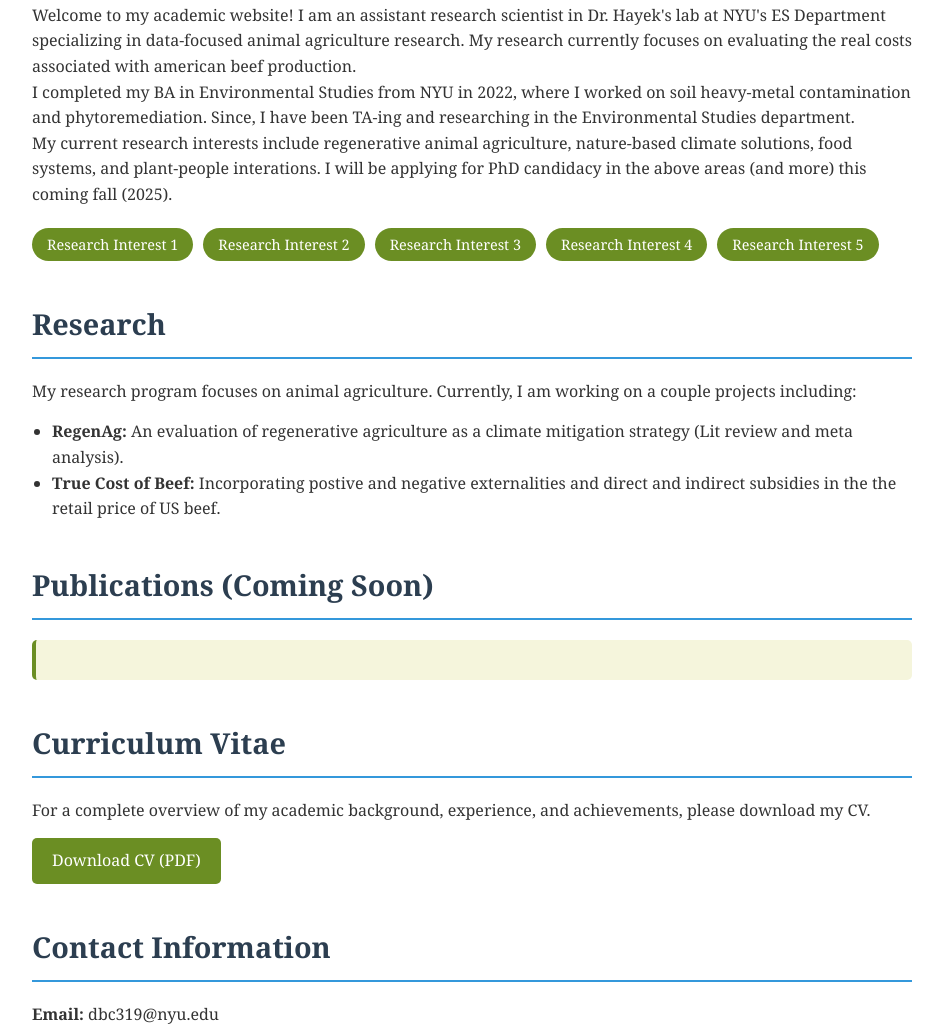
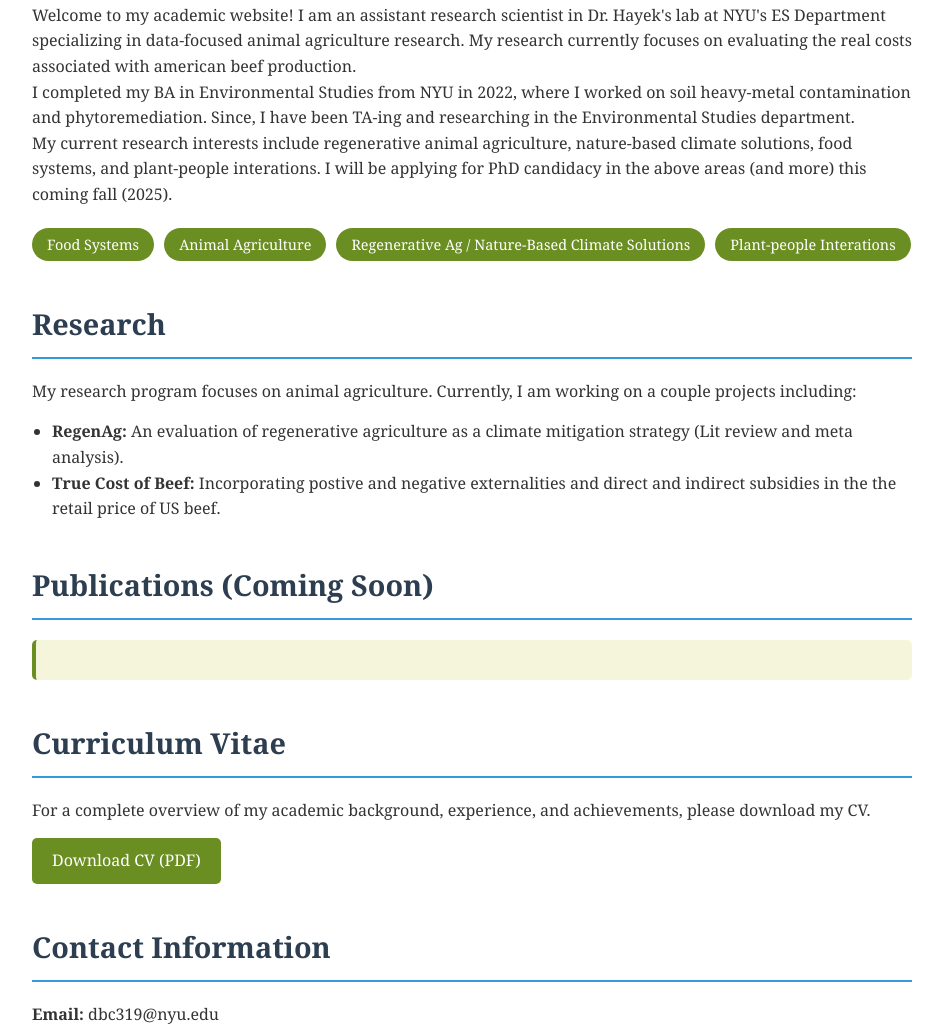
Before and after one commit to DockerClark/dockerclark.github.io, a plain HTML site: page index.html in a window 1280 px wide. Shown: the part 720-1748 px from the top of the page, without its empty margins (168-1111 px from the left). Drawn offline with Linux system fonts and the light colour scheme.

Commit message:
Update index.html

```diff
--- a/index.html
+++ b/index.html
@@ -230,14 +230,14 @@
             <section id="about">
                 <h2>About Me</h2>
                 <p>
-                    Welcome to my academic website! I am an assistant research scientist in Dr. Hayek's lab at NYU's ES Department
-                    specializing in data-focused animal agriculture research. My research currently focuses on evaluating the real
-                    costs associated with american beef production.
+                    Welcome to my academic website! I am an assistant research scientist in Dr. Hayek's lab at NYU's ES Department specializing in data-focused animal agriculture research. My research currently focuses on evaluating the real costs associated with american beef production.
+
                 </p>
                 <p>
                     I completed my BA in Environmental Studies from NYU in 2022, where I worked
                     on soil heavy-metal contamination and phytoremediation. Since, I have been
                     TA-ing and researching in the Environmental Studies department.
+
                 </p>
                 <p>
                     My current research interests include regenerative animal agriculture, nature-based
@@ -246,11 +246,10 @@
                 </p>
 
                 <div class="research-interests">
-                    <span class="tag">Research Interest 1</span>
-                    <span class="tag">Research Interest 2</span>
-                    <span class="tag">Research Interest 3</span>
-                    <span class="tag">Research Interest 4</span>
-                    <span class="tag">Research Interest 5</span>
+                    <span class="tag">Food Systems</span>
+                    <span class="tag">Animal Agriculture</span>
+                    <span class="tag">Regenerative Ag / Nature-Based Climate Solutions</span>
+                    <span class="tag">Plant-people Interations</span>
                 </div>
             </section>
 
```
